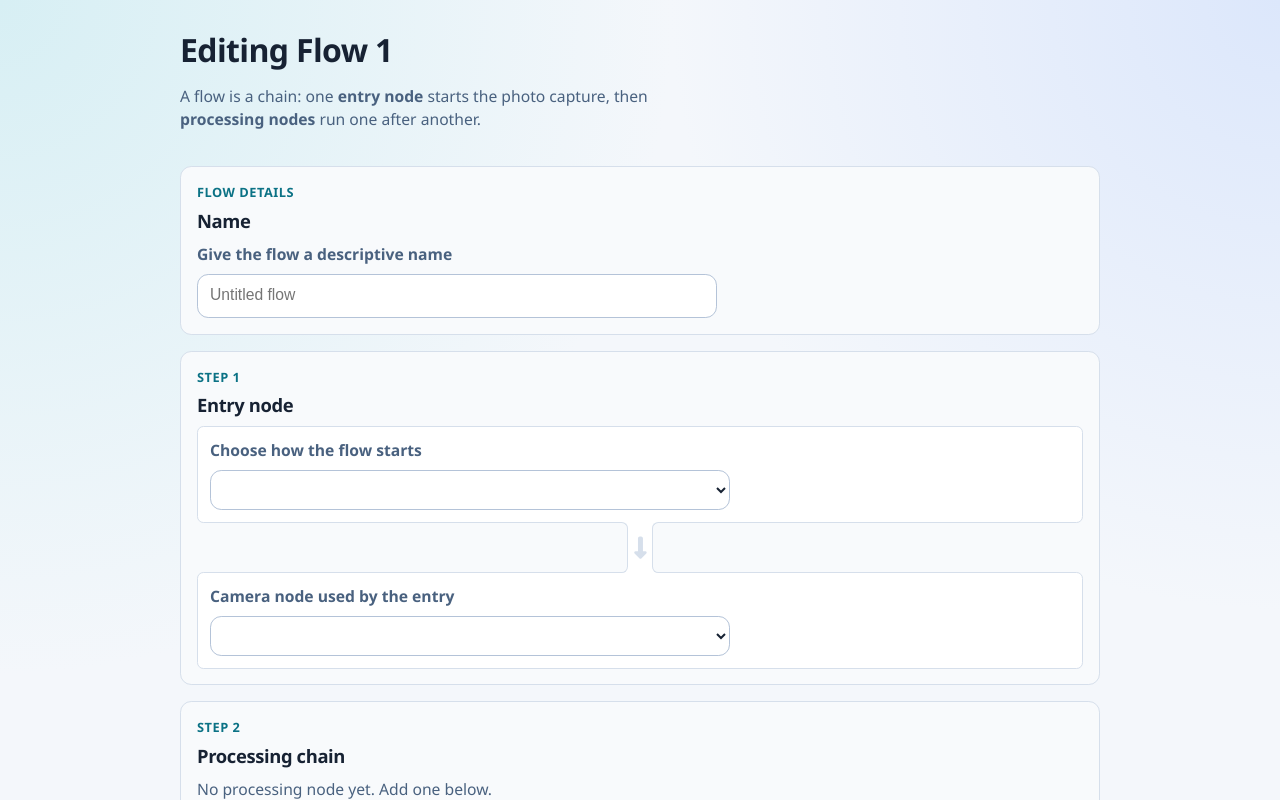
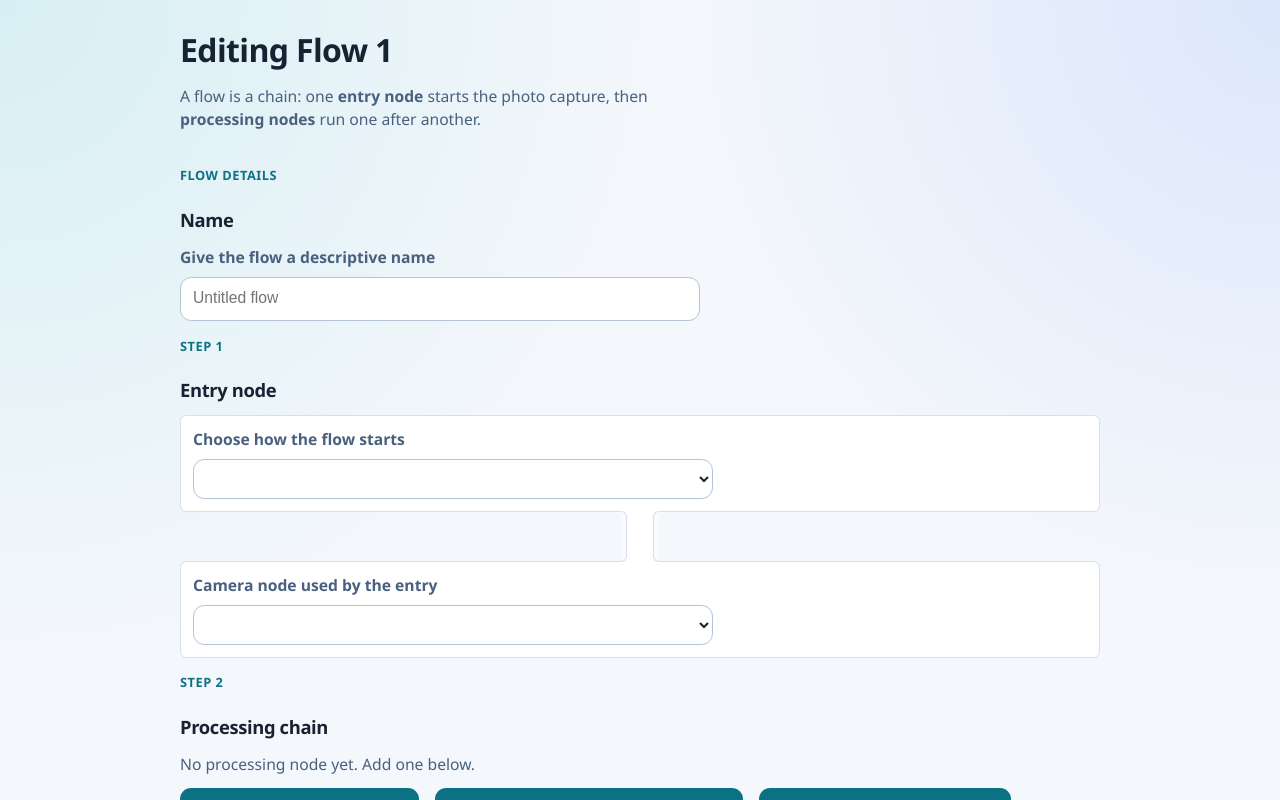
Before and after one commit to simonjamain/openphotobooth, a Vue app: page /configure/1 in a window 1280 px wide. Shown: the top 800 px of the page. Built offline with nearby package versions, Linux system fonts and the light colour scheme; the HTML template or start-up script is replaced by a standard one.

Commit message:
styling tweaks

```diff
--- a/src/components/nodeLinkage.vue
+++ b/src/components/nodeLinkage.vue
@@ -1,15 +1,20 @@
+<script setup lang="ts">
+defineProps<{
+  displayArrow: boolean,
+}>()
+</script>
 <template>
     <div class="linkage_fill">
         <div class="linkage_outline linkage_outline--left">
         </div>
-        <svg class="linkage_center" style="fill: var(--color-border);" xmlns="http://www.w3.org/2000/svg" viewBox="0 0 640 640">
+        <svg v-if="displayArrow" class="linkage_center" style="fill: var(--color-border);" xmlns="http://www.w3.org/2000/svg" viewBox="0 0 640 640">
             <path
                 d="M297.4 598.6C309.9 611.1 330.2 611.1 342.7 598.6L470.7 470.6C479.9 461.4 482.6 447.7 477.6 435.7C472.6 423.7 460.9 416 448 416L384 416L384 80C384 53.5 362.5 32 336 32L304 32C277.5 32 256 53.5 256 80L256 416L192 416C179.1 416 167.4 423.8 162.4 435.8C157.4 447.8 160.2 461.5 169.4 470.6L297.4 598.6z" />
         </svg>
+        <div v-else class="linkage_center"></div>
         <div class="linkage_outline linkage_outline--right">
         </div>
     </div>
-
 </template>
 <style scoped>
 .linkage_fill {
@@ -29,7 +34,7 @@
     border: 1px solid var(--color-border);
     border-radius: var(--radius-sm);
     background: var(--color-surface-muted);
-    width: calc(var(--radius-sm)*2);
+    width: calc(var(--radius-sm));
 }
 .linkage_outline--left {
     border-left: none;
--- a/src/views/flowConfigView.vue
+++ b/src/views/flowConfigView.vue
@@ -84,7 +84,7 @@ function saveFlowConfiguration() {
         </header>
 
         <div class="flow-chain">
-            <article class="chain-node chain-node--entry">
+            <article>
                 <p class="chain-node__eyebrow">Flow details</p>
                 <h2>Name</h2>
                 <label for="flow-name-input">Give the flow a descriptive name</label>
@@ -92,7 +92,7 @@ function saveFlowConfiguration() {
             </article>
 
 
-            <article class="chain-node chain-node--entry">
+            <article>
                 <p class="chain-node__eyebrow">Step 1</p>
                 <h2>Entry node</h2>
                 <div class="processing-list__item">
@@ -113,8 +113,7 @@ function saveFlowConfiguration() {
                         v-model:configuration="editedFlowConfiguration.entryNode.configuration"
                     />
                 </div>
-
-<node-linkage />
+                <node-linkage />
                 <div class="processing-list__item">
                     <label for="camera-node-select">Camera node used by the entry</label>
                     <select id="camera-node-select" v-model="editedFlowConfiguration.cameraNode">
@@ -134,7 +133,7 @@ function saveFlowConfiguration() {
                     />
                 </div>
             </article>
-            <article class="chain-node chain-node--processing">
+            <article>
                 <p class="chain-node__eyebrow">Step 2</p>
                 <h2>Processing chain</h2>
 
@@ -143,7 +142,7 @@ function saveFlowConfiguration() {
                         v-for="(node, nodeIndex) in editedFlowConfiguration.processingNodesPipeline ?? []"
                         :key="nodeIndex">
 
-                        <node-linkage v-if="nodeIndex > 0" />
+                        <node-linkage v-if="nodeIndex > 0" :displayArrow="true" />
 
                         <li
                             class="processing-list__item"
```
